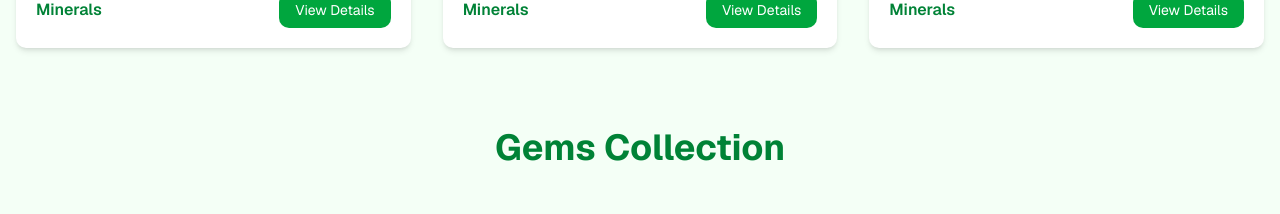
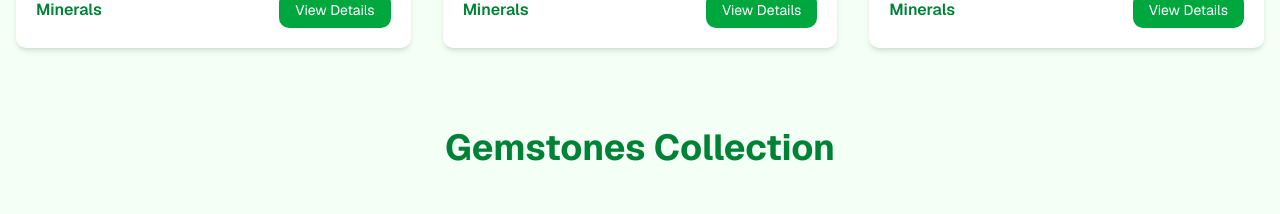
Before and after one commit to ZahirKhan97/pak-minerals-export, a Next.js app: page / in a window 1280 px wide. Shown: the part 1560-1774 px from the top of the page. Built offline with nearby package versions, Linux system fonts and the light colour scheme; no server answers.

Commit message:
Changed Heading on Home Page

```diff
--- a/app/(root)/(website)/page.jsx
+++ b/app/(root)/(website)/page.jsx
@@ -35,7 +35,7 @@ const Home = async () => {
 
                 {/* Title */}
                 <h2 className="text-3xl md:text-4xl font-bold text-center mb-12 text-green-700">
-                Gems Collection
+                Gemstones Collection
                 </h2>
 
                 {/* Grid */}
```
